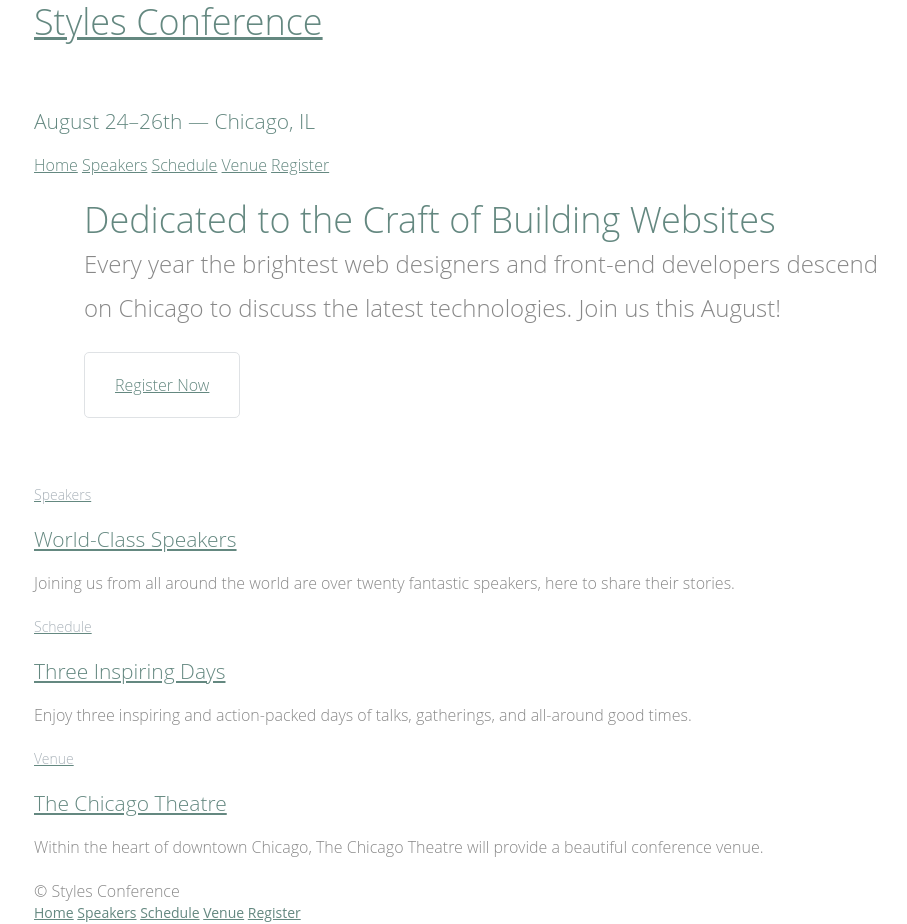
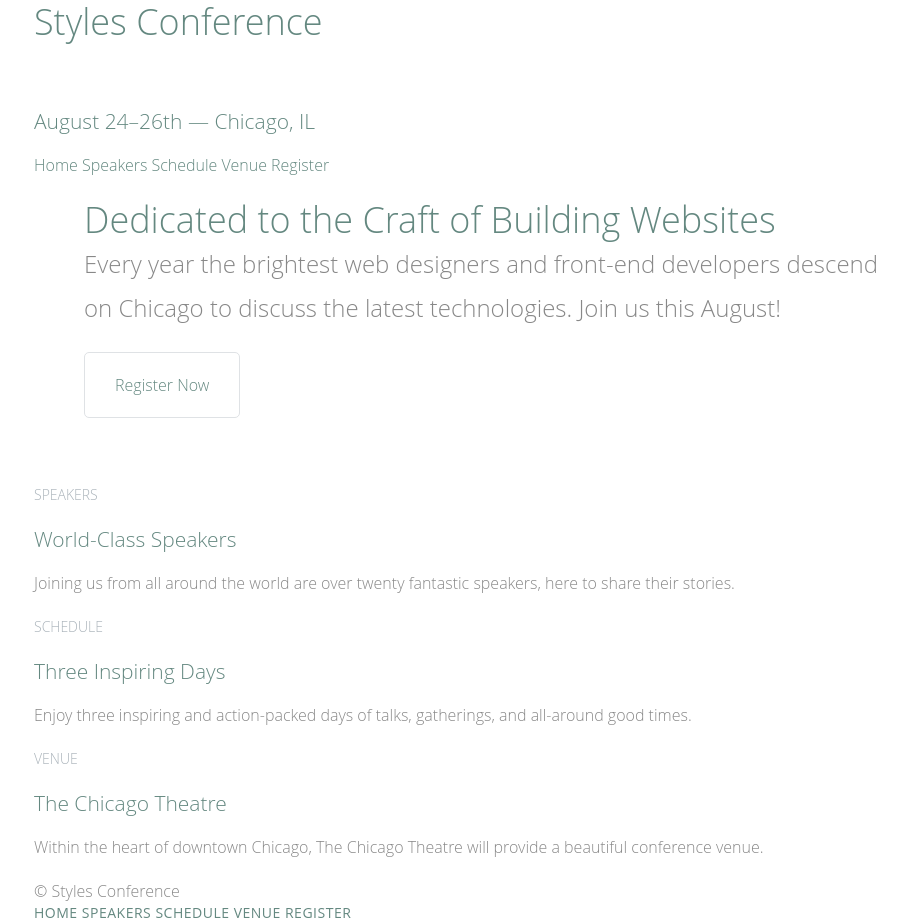
Before and after one commit to 226614/styles-conference, a plain HTML site: page index.html in a window 1280 px wide. Shown: the whole page, without its empty margins (156-1063 px from the left). Drawn offline with Linux system fonts and the light colour scheme.

Commit message:
Update main.css

```diff
--- a/assets/stylesheets/main.css
+++ b/assets/stylesheets/main.css
@@ -230,6 +230,7 @@ h5 {
   color: #a9b2b9;
   font-size: 14px;
   font-weight: 400px;
+  text-transform: uppercase;
 }
 strong {
   font-weight: 400;
@@ -248,6 +249,10 @@ a:hover {
 }
 a {
   color: #648880;
+  text-decoration: none;
+}
+p a {
+  border-bottom: 1px solid #dfe2e5;
 }
 .logo {
   border-top: 4px solid #648880;
@@ -262,6 +267,8 @@ a {
 .primary-nav {
   font-size: 14px;
   font-weight: 400;
+  letter-spacing: 0.5px;
+  text-transform: uppercase;
 }
 .primary-footer {
   color: #648880;
```
